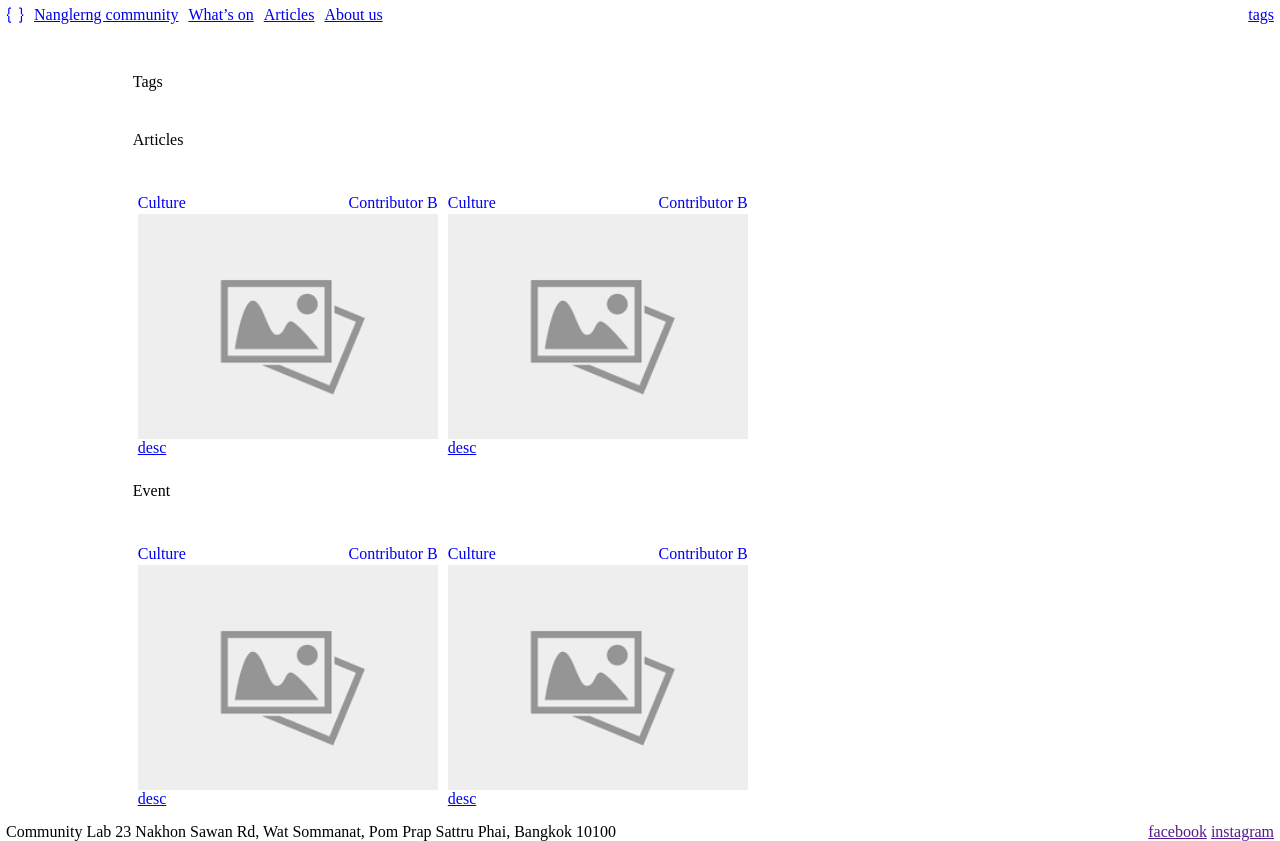
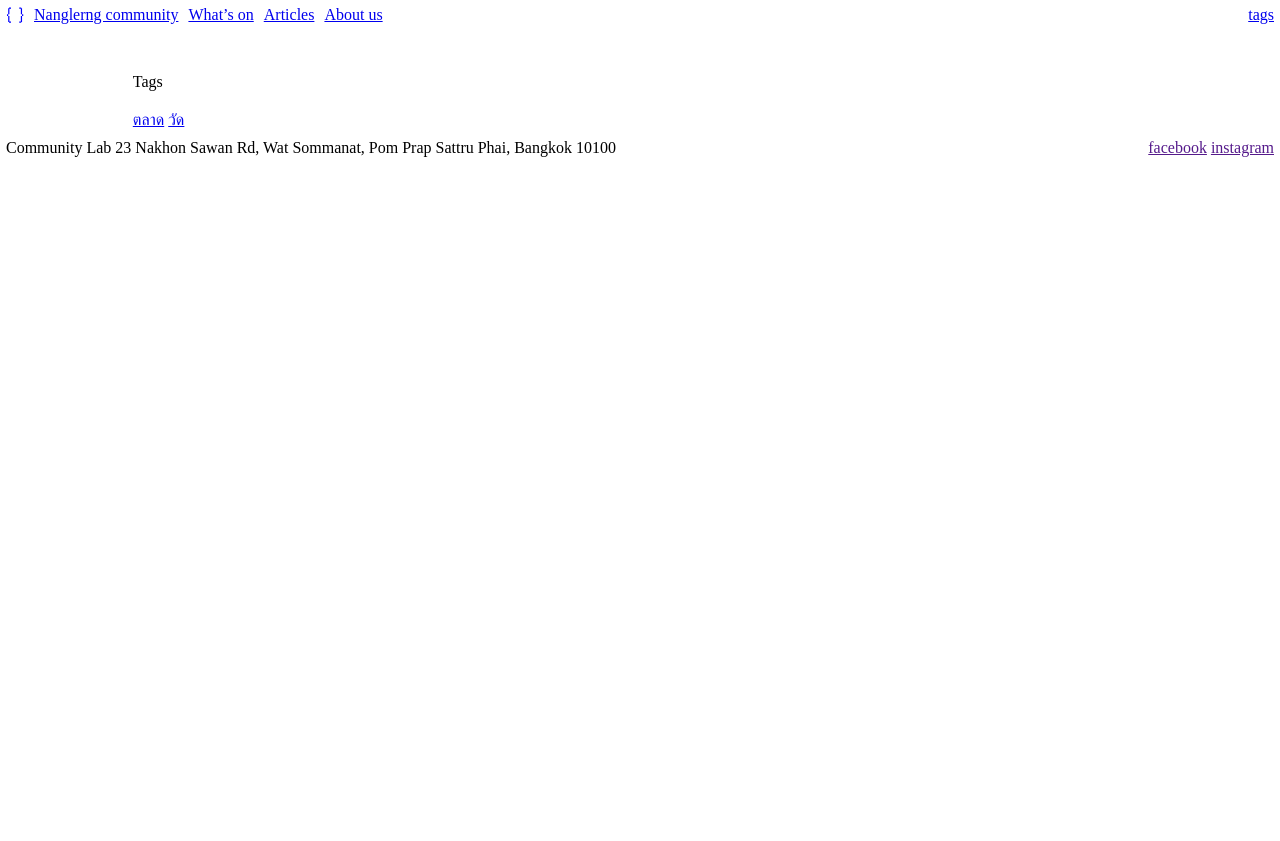
Before and after one commit to khajer/nanglerng, a Django app: page /tags in a window 1280 px wide. After the commit the page ends 157 px from the top, so only its background shows below. Run offline with Django 3.2, Linux system fonts and the light colour scheme; data comes from the database, SQL or seed files in the repository; both versions use the stored data as it was after the commit; parts of the project's set-up code (start-up, migrations or seed data) failed here and were passed over; some libraries are stand-ins or nearby versions.

Commit message:
add tags completed

```diff
--- a/nanglerng/nanglerng/settings.py
+++ b/nanglerng/nanglerng/settings.py
@@ -43,6 +43,7 @@ INSTALLED_APPS = [
     'django_quill',
     'taggit'
 ]
+TAGGIT_CASE_INSENSITIVE = True
 
 MIDDLEWARE = [
     'django.middleware.security.SecurityMiddleware',
--- a/nanglerng/nanglerng/urls.py
+++ b/nanglerng/nanglerng/urls.py
@@ -35,4 +35,5 @@ urlpatterns = [
     path('article/<int:articleId>', views.articleDetail, name='articleDetail'),
     path('aboutus', views.aboutus, name='about'),
     path('tags', views.tags, name='tags'),
+    path('tags/<str:tagName>', views.tagDetail, name='tagDetail'),
 ] + static(settings.MEDIA_URL, document_root=settings.MEDIA_ROOT)
--- a/nanglerng/nanglerng/views.py
+++ b/nanglerng/nanglerng/views.py
@@ -1,6 +1,7 @@
 from django.http import HttpResponse
 from django.template import loader
 from .models import Essay, Aboutus, Post, TypePost
+from taggit.models import Tag
 
 def index(request):
     template = loader.get_template('home/index.html')
@@ -74,23 +75,43 @@ def article(request):
     typePost = TypePost.objects.filter(typename="Article")[0]
     articles = Post.objects.all().filter(typePost=typePost.id).order_by('id').reverse()
     context = {
-        "articles":articles
+        "articles": articles
     }
     return HttpResponse(template.render(context, request))
 
 def articleDetail(request, articleId=0):
     template = loader.get_template('article/detail.html')
     article = Post.objects.get(id=articleId)
-    context = {"article":article}
+    context = {"article": article}
     return HttpResponse(template.render(context, request))
 
 def aboutus(request):
     template = loader.get_template('aboutus/index.html')
     aboutus = Aboutus.objects.all()[0]
-    context = {'aboutus':aboutus}
+    context = {'aboutus': aboutus}
     return HttpResponse(template.render(context, request))
 
 def tags(request):
     template = loader.get_template('tags/index.html')
+    tags = Tag.objects.all()
+    context = {'tags': tags}
+    return HttpResponse(template.render(context, request))
+
+def tagDetail(request, tagName=""):
+    template = loader.get_template('tags/index.html')
+    tags = Tag.objects.all()
     context = {}
+    if tagName == "":
+        context = {'tags': tags}
+    else:
+        events = Post.objects.filter(tags__name__in=[tagName], typePost=1)
+        locations = Post.objects.filter(tags__name__in=[tagName], typePost=2)
+        articles = Post.objects.filter(tags__name__in=[tagName], typePost=3)
+        context = {
+            'tags': tags,
+            'events': events,
+            'locations': locations,
+            'articles': articles
+        }
+
     return HttpResponse(template.render(context, request))
--- a/nanglerng/static/css/m1.css
+++ b/nanglerng/static/css/m1.css
@@ -11,7 +11,7 @@ body{
 }
 #content{
     margin: 0 auto;
-    width: 989px;
+    width: 1340px;
     height: 100%;
 }
 #footer{
--- a/nanglerng/templates/tags/index.html
+++ b/nanglerng/templates/tags/index.html
@@ -16,34 +16,33 @@
                 <div class="title_text">
                     Tags
                 </div>
-                <div class="b-list">
+                {%if tags %}
+                    {%for tag in tags %}
+                    <a href="/tags/{{tag.name}}">{{tag.name}}</a>
+                    {% endfor %}
+                {%endif%}
 
-                </div>
+                {% if articles %}
                 <div class="title_text">
                     Articles
                 </div>
                 <div class="b-list">
-                    <a href="article/1">
+                    {%for article in articles %}
+                    <a href="/article/{{article.id}}">
                         <div class="w-on-img-list">
                             <div class="headcard">
-                                <div class="headcard-left">Culture</div>
-                                <div class="headcard-right">Contributor B</div>
+                                <div class="headcard-left">{{article.culture}}</div>
+                                <div class="headcard-right">{{article.contribute}}</div>
                             </div>
-                            <div><img src="{% static 'images/example.png' %}" width="100%"></div>
-                            <div>desc</div>
+                            <div><img src="/media/{{ article.imgCover }}" width="100%"></div>
+                            <div>{{article.title}}</div>
                         </div>
                     </a>
-                    <a href="article/1">
-                        <div class="w-on-img-list">
-                            <div class="headcard">
-                                <div class="headcard-left">Culture</div>
-                                <div class="headcard-right">Contributor B</div>
-                            </div>
-                            <div><img src="{% static 'images/example.png' %}" width="100%"></div>
-                            <div>desc</div>
-                        </div>
-                    </a>
+                    {% endfor %}
                 </div>
+                {% endif %}
+
+                {% if events %}
                 <div class="title_text">
                     Event
                 </div>
@@ -69,6 +68,34 @@
                         </div>
                     </a>
                 </div>
+                {% endif %}
+                {% if locations %}
+                <div class="title_text">
+                    Timeline
+                </div>
+                <div class="b-list">
+                    <a href="community/timeline/1">
+                        <div class="w-on-img-list">
+                            <div class="headcard">
+                                <div class="headcard-left">Culture</div>
+                                <div class="headcard-right">Contributor B</div>
+                            </div>
+                            <div><img src="{% static 'images/example.png' %}" width="100%"></div>
+                            <div>desc</div>
+                        </div>
+                    </a>
+                    <a href="community/timeline/1">
+                        <div class="w-on-img-list">
+                            <div class="headcard">
+                                <div class="headcard-left">Culture</div>
+                                <div class="headcard-right">Contributor B</div>
+                            </div>
+                            <div><img src="{% static 'images/example.png' %}" width="100%"></div>
+                            <div>desc</div>
+                        </div>
+                    </a>
+                </div>
+                {% endif %}
             </div>
             <div id="footer">
               {% include "project/footer.html" %}
```
Also changed, not shown: nanglerng/reame.md (+10 -0 lines), nanglerng/templates/article/detail.html (+0 -8 lines), nanglerng/templates/article/index.html (+0 -61 lines), nanglerng/db.sqlite3.
